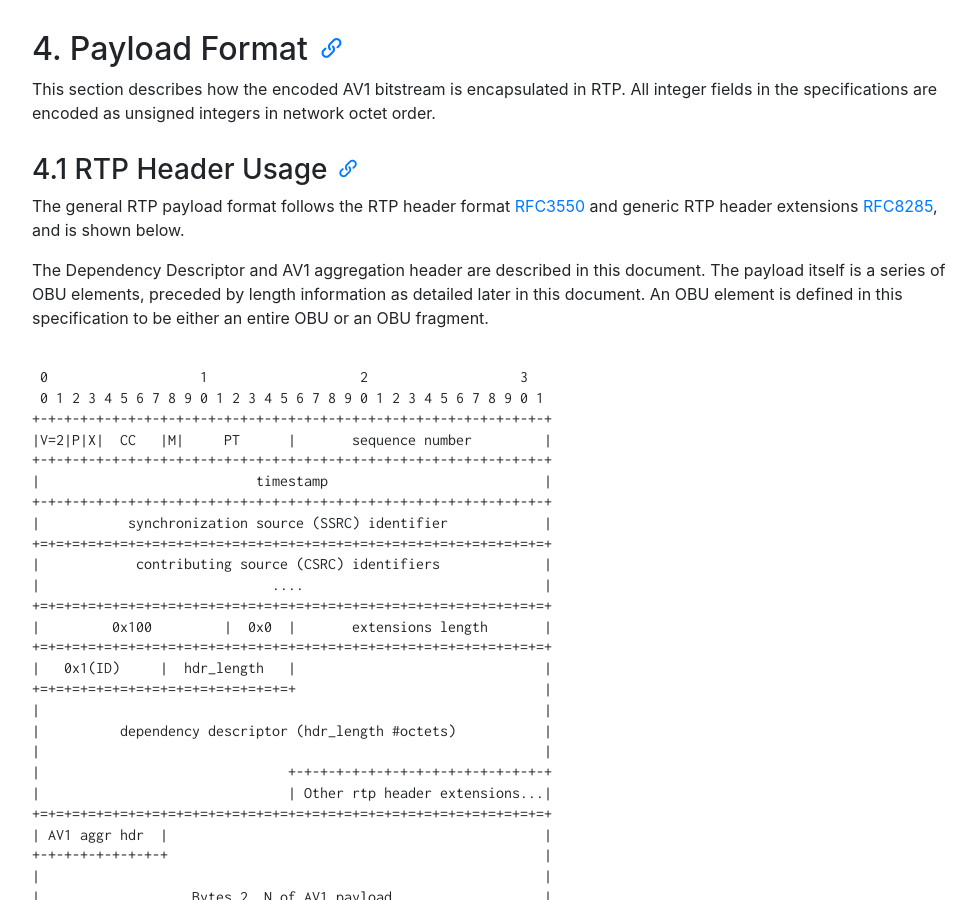
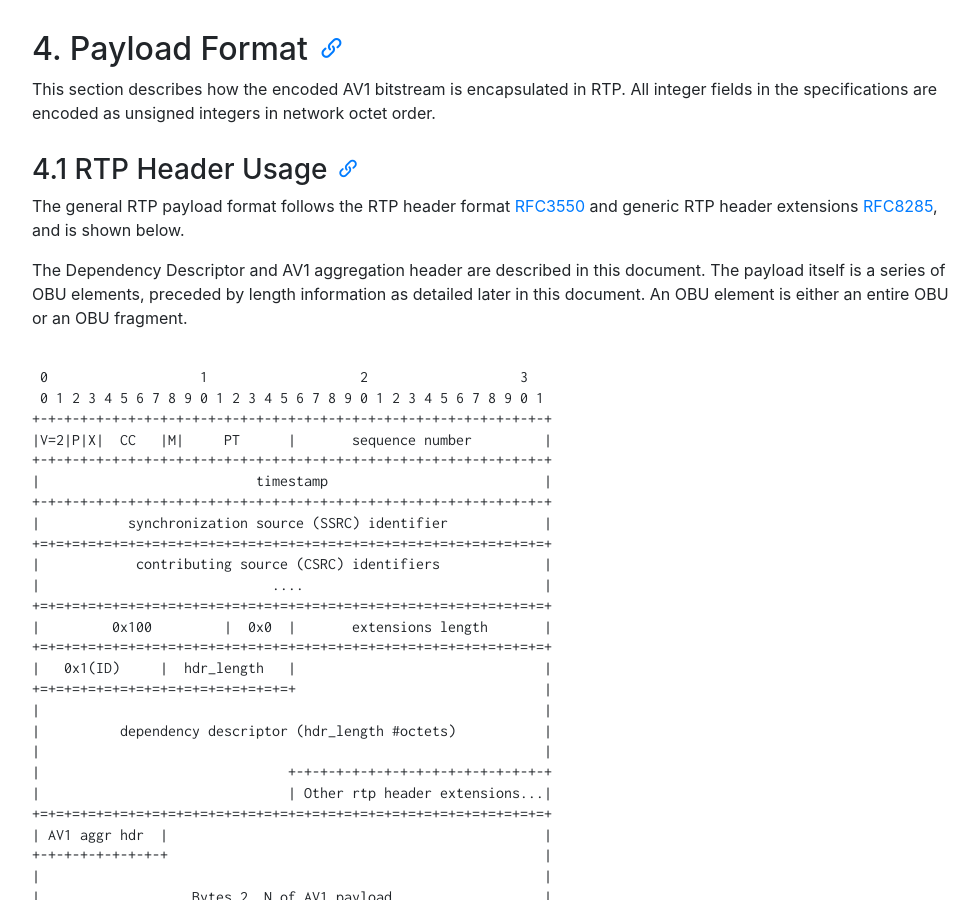
Before and after one commit to AOMediaCodec/av1-rtp-spec, a Jekyll site: the page built from index.md, in a window 1280 px wide and 900 px high, scrolled down 3404 px. Shown: the whole window, without its empty margins (53-1032 px from the left). Built offline with Jekyll 4.4.1, drawn with Linux system fonts in a browser that asks for light colours; nearby versions of some CDN libraries.

Commit message:
Remove is defined as

```diff
--- a/av1-rtp-spec.md
+++ b/av1-rtp-spec.md
@@ -88,7 +88,7 @@ This section describes how the encoded AV1 bitstream is encapsulated in RTP. All
 
 The general RTP payload format follows the RTP header format [RFC3550] and generic RTP header extensions [RFC8285], and is shown below.
 
-The Dependency Descriptor and AV1 aggregation header are described in this document. The payload itself is a series of OBU elements, preceded by length information as detailed later in this document. An OBU element is defined in this specification to be either an entire OBU or an OBU fragment.
+The Dependency Descriptor and AV1 aggregation header are described in this document. The payload itself is a series of OBU elements, preceded by length information as detailed later in this document. An OBU element is either an entire OBU or an OBU fragment.
 
 <pre><code>
  0                   1                   2                   3
```
